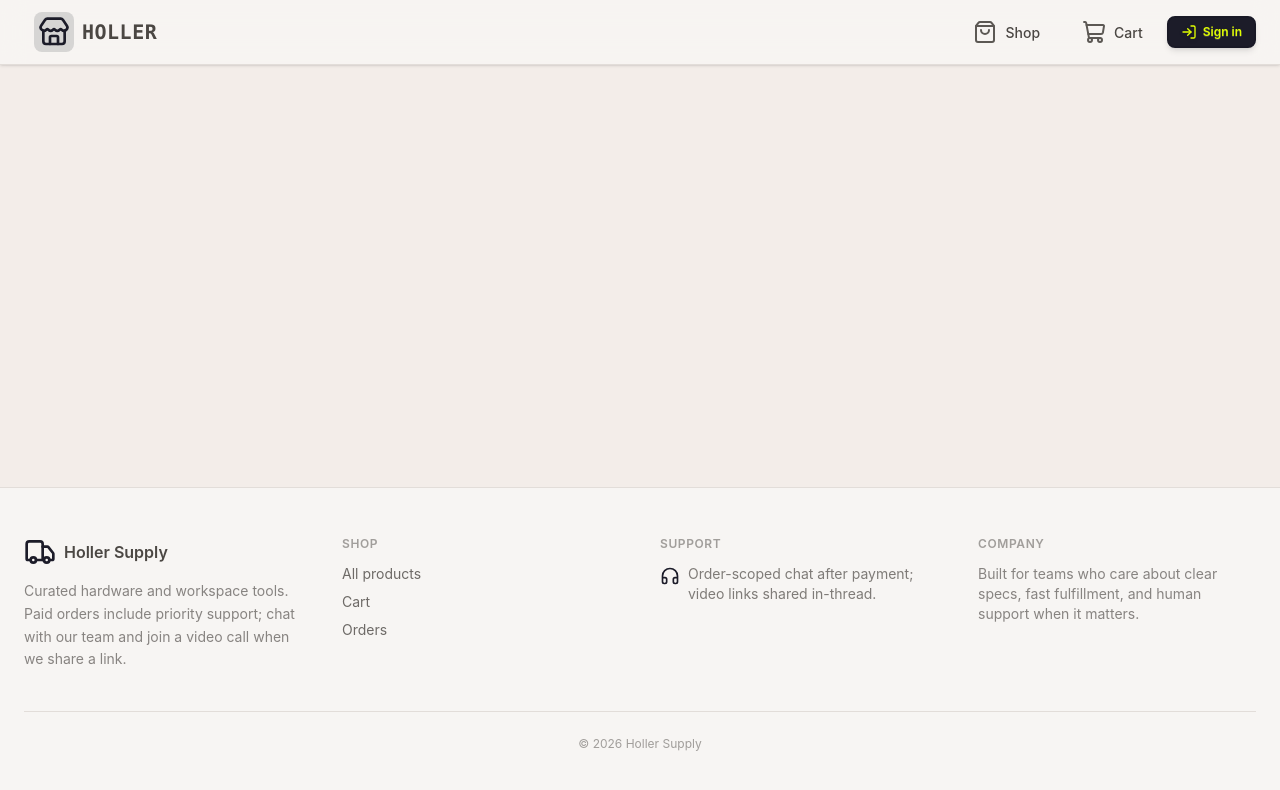
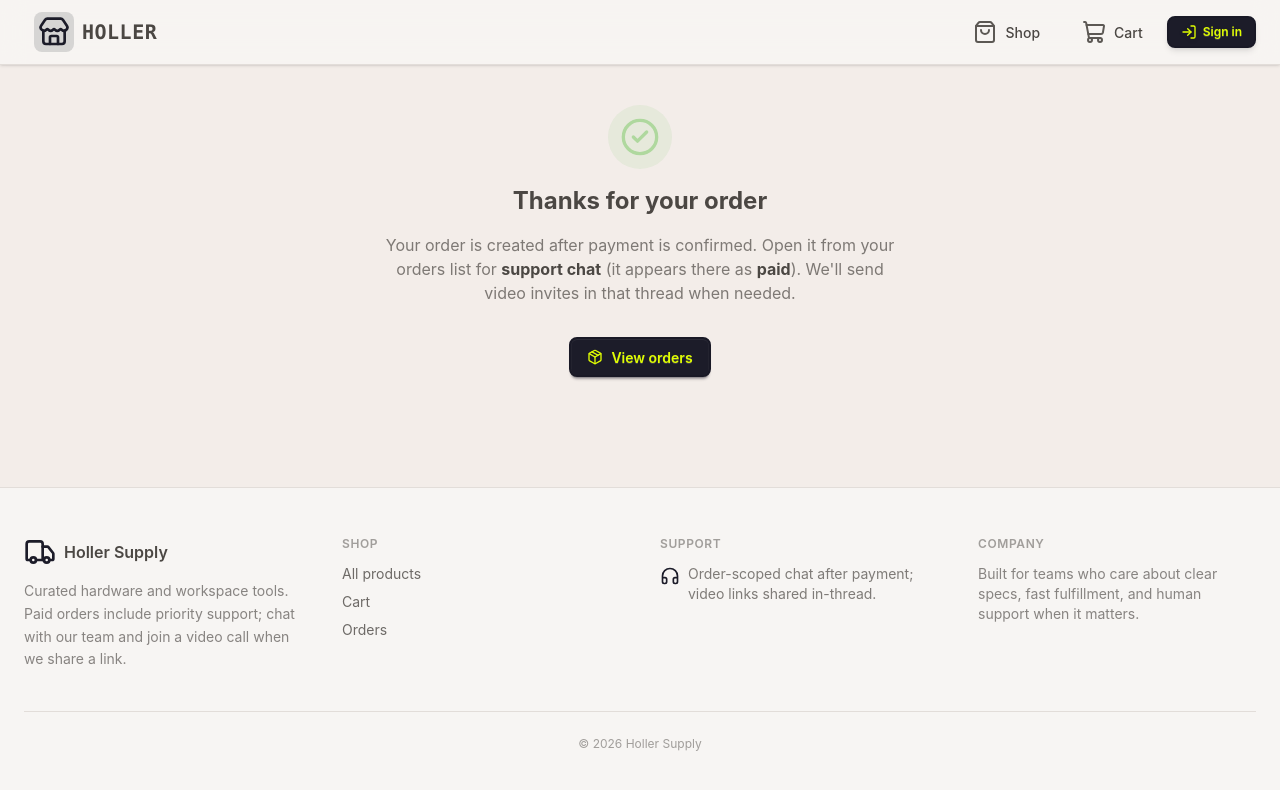
Before and after one commit to Loopmaker/Holler, a React (Vite) app in the folder frontend/: page /checkout/return in a window 1280 px wide. Shown: the top 790 px of the page. Built offline with nearby package versions, Linux system fonts and the light colour scheme; no server answers.

Commit message:
add checkoutReturnPage for order confirmation

```diff
--- a/frontend/src/App.jsx
+++ b/frontend/src/App.jsx
@@ -5,6 +5,7 @@
 import HomePage from './pages/HomePage';
 import CartPage from './pages/CartPage';
 import OrdersPage from './pages/OrdersPage';
+import CheckoutReturnPage from './pages/CheckoutReturnPage';
 function App() {
   const { isLoaded, isSignedIn } = useAuth();
   if(!isLoaded) return <PageLoader/>;
@@ -15,6 +16,7 @@
         <Route path="/" element={<HomePage/>}/>
         <Route path="/cart" element={<CartPage/>}/>
         <Route path="/orders" element={isSignedIn ? <OrdersPage/> : <Navigate to={"/"} replace />}/>
+        <Route path="/checkout/return" element={<CheckoutReturnPage/>}/>
       </Routes>
     </Layout>
   )
--- /dev/null
+++ b/frontend/src/pages/CheckoutReturnPage.jsx
@@ -0,0 +1,48 @@
+import { Link, useSearchParams } from "react-router";
+import { useCart } from "../store/cart";
+import { useQueryClient } from "@tanstack/react-query";
+import { useEffect } from "react";
+import { CheckCircle2Icon, PackageIcon } from "lucide-react";
+
+function CheckoutReturnPage() {
+  const clearCart = useCart((s) => s.clear);
+   const [params] = useSearchParams();
+  const checkoutId = params.get("checkout_id");
+
+  const queryClient = useQueryClient();
+
+  useEffect(() => {
+    clearCart();
+    queryClient.invalidateQueries({ queryKey: ["orders"] });
+  }, [queryClient, clearCart]);
+
+  return (
+    <div className="mx-auto max-w-lg text-center">
+      <div className="avatar placeholder mx-auto mb-4">
+        <div className="w-16 rounded-full bg-success/20 text-success flex items-center justify-center">
+          <CheckCircle2Icon className="size-10" aria-hidden />
+        </div>
+      </div>
+
+      <h1 className="text-2xl font-bold text-base-content">Thanks for your order</h1>
+
+      <p className="mt-4 text-base-content/70">
+        Your order is created after payment is confirmed. Open it from your orders list for{" "}
+        <strong className="text-base-content">support chat</strong> (it appears there as{" "}
+        <strong className="text-base-content">paid</strong>). We&apos;ll send video invites in that
+        thread when needed.
+      </p>
+
+      {checkoutId ? (
+        <p className="mt-2 font-mono text-xs text-base-content/50">Checkout: {checkoutId}</p>
+      ) : null}
+
+      <Link to="/orders" className="btn btn-primary mt-8 gap-2">
+        <PackageIcon className="size-4" aria-hidden />
+        View orders
+      </Link>
+    </div>
+  )
+}
+
+export default CheckoutReturnPage
```
